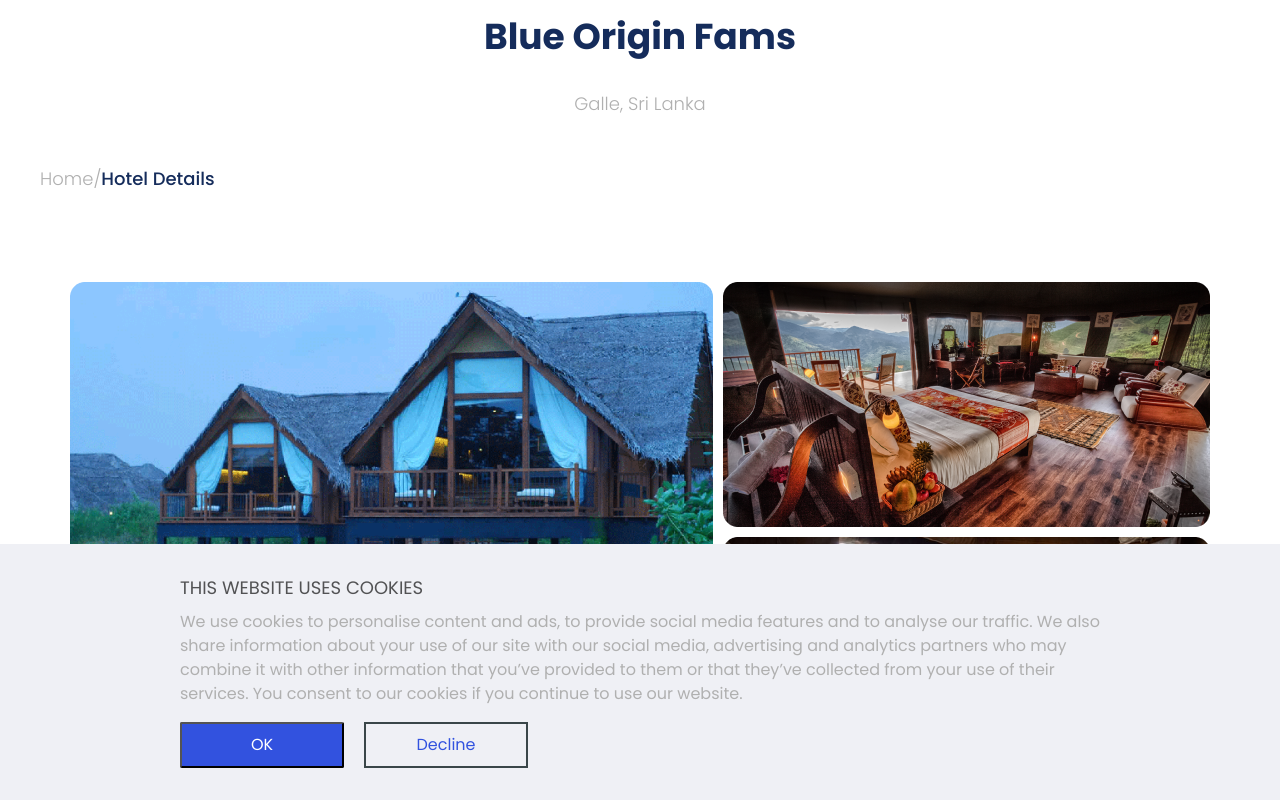
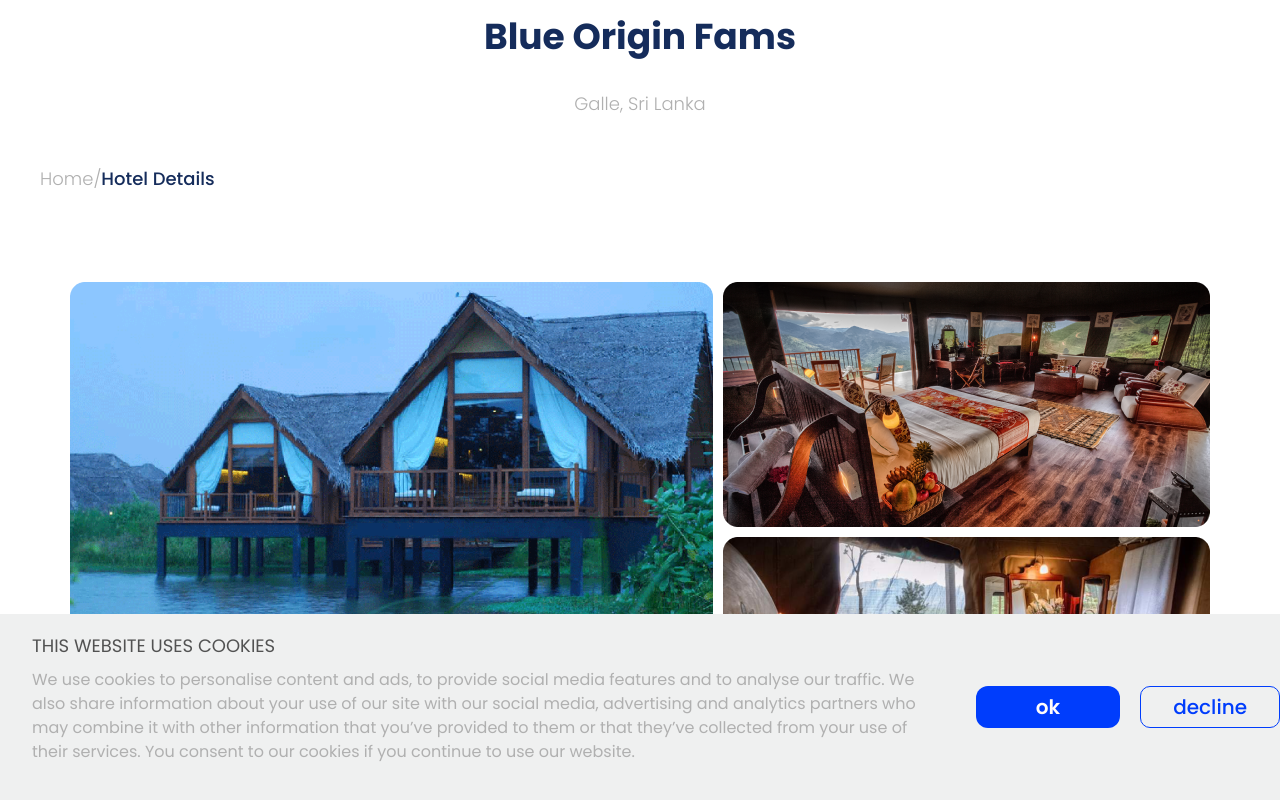
Before and after one commit to nursahtuncel/Lankastay, a React (Vite) app: page /details in a window 1280 px wide. Shown: the top 800 px of the page. Built offline with nearby package versions, Linux system fonts and the light colour scheme.

Commit message:
[JA-57] - css kodları güncellendi

```diff
--- a/src/components/BookingComponent/styles.scss
+++ b/src/components/BookingComponent/styles.scss
@@ -9,6 +9,7 @@
   border-radius: 15px;
   width: 487px;
   height: auto;
+  padding-bottom: 20px;
 
   @media (max-width: 560px) {
     width: 387px;
--- a/src/components/CookiesCardComponent/index.jsx
+++ b/src/components/CookiesCardComponent/index.jsx
@@ -1,7 +1,7 @@
 import React, { useState } from "react";
 import "./style.scss";
 import Cookies from "js-cookie";
-
+import { Button } from "../Button";
 function CookiesCard() {
   const [cookiesAccepted, setCookiesAccepted] = useState(() => {
     return localStorage.getItem("cookiesAccepted") === "true";
@@ -38,13 +38,19 @@
         </div>
 
         <div className="actions">
-          <button onClick={handleAcceptCookies} className="ok">
-            OK
-          </button>
+          <Button
+            onClick={handleAcceptCookies}
+            padding="8px 60px"
+            type="primary">
+            ok
+          </Button>
 
-          <button onClick={handleDeclineCookies} className="decline">
-            Decline
-          </button>
+          <Button
+            onClick={handleAcceptCookies}
+            padding="5px 32px"
+            type="tertiary">
+            decline
+          </Button>
         </div>
       </div>
     </div>
--- a/src/components/CookiesCardComponent/style.scss
+++ b/src/components/CookiesCardComponent/style.scss
@@ -5,15 +5,25 @@
   left: 0;
   z-index: 10;
   width: 100%;
-  background-color: #eff0f5;
+  background-color: #eff0f0;
+
+  @media (max-width: 800px) {
+    padding-bottom: 20px;
+  }
 
   .inner {
-    max-width: 960px;
+    max-width: 100%;
     margin: 0 auto;
-    padding: 32px 20px;
+    display: flex;
+    justify-content: center;
+    align-items: center;
+    @media (max-width: 800px) {
+      flex-direction: column;
+    }
 
     .textContainer {
       margin-bottom: 16px;
+      padding: 20px 32px;
       .header {
         margin-bottom: 10px;
         font-family: $primary-font;
@@ -34,6 +44,13 @@
     .actions {
       display: flex;
       gap: 20px;
+
+      @media (max-width: 1200px) {
+        flex-direction: column;
+      }
+      @media (max-width: 800px) {
+        flex-direction: row;
+      }
       @media (max-width: 400px) {
         flex-direction: column;
       }
```
